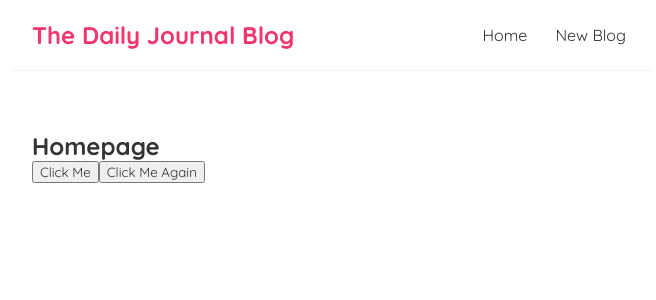
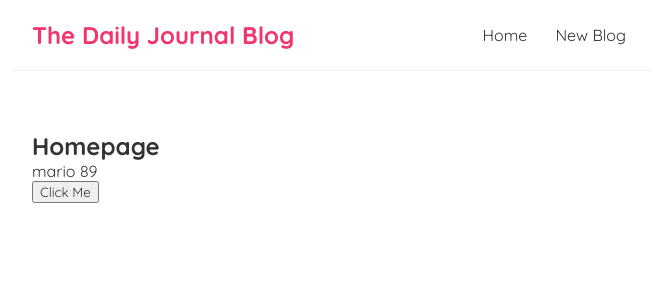
Before and after one commit to chaitanyatekane/daily-journal, a React (Create React App) app: page / in a window 1280 px wide. Shown: the top 300 px of the page, without its empty margins (308-964 px from the left). Built offline with nearby package versions, Linux system fonts and the light colour scheme.

Commit message:
useState hook

```diff
--- a/src/Home.js
+++ b/src/Home.js
@@ -1,18 +1,20 @@
+import { useState } from "react";
+
 const Home = () => {
 
-    const handleClick = (e) => {
-        console.log(e);
-    };
+    const [name, setName] = useState('mario');
+    const [age, setAge] = useState(89);
 
-    const handleClickAgain = (name, e) => {
-        console.log(`Hello ${name}`, e.target);
+    const handleClick = () => {
+        setName("Hello");
+        setAge(100);
     };
 
     return (
         <div className="home">
             <h2>Homepage</h2>
+            <p>{ name } { age }</p>
             <button onClick={handleClick}>Click Me</button>
-            <button onClick={(e) => handleClickAgain('rahul', e)}>Click Me Again</button>
         </div>
      );
 }
```
Also changed, not shown: 1 other file (tests, documents, lock files or other folders).
